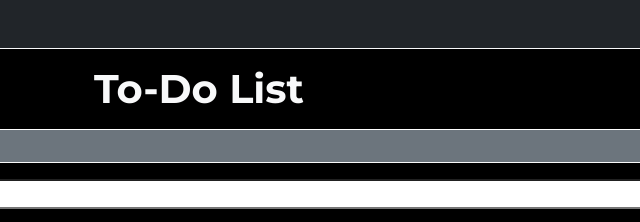
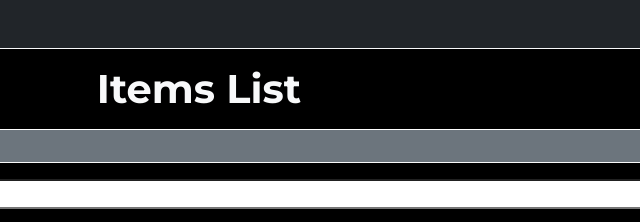
Before and after one commit to CirmiFrancis/javascript-items-list, a plain HTML site: page index.html in a window 1280 px wide. Shown: the top 222 px of the page, 441-1081 px from the left. Drawn offline with nearby package versions, Linux system fonts and the light colour scheme; some packages are replaced by stand-ins of ours; a script that the page names is missing.

Commit message:
Nombre cambiado: de To-Do List a Items List

```diff
--- a/index.html
+++ b/index.html
@@ -5,7 +5,7 @@
     <meta charset="utf-8">
     <meta name="viewport" content="width=device-width, initial-scale=1">
     <!-- Title -->
-    <title>To-Do List</title>
+    <title>Items List</title>
     <!-- Bootstrap CSS -->
     <link href="https://cdn.jsdelivr.net/npm/bootstrap@5.3.3/dist/css/bootstrap.min.css" rel="stylesheet" integrity="sha384-QWTKZyjpPEjISv5WaRU9OFeRpok6YctnYmDr5pNlyT2bRjXh0JMhjY6hW+ALEwIH" crossorigin="anonymous">
     <!-- Custom CSS -->
@@ -15,7 +15,7 @@
   <body class="m-md-5 border border-light rounded">
 
     <div class="container-fluid text-center text-light bg-black border-bottom border-white">
-        <h1 class="fw-bold py-3 m-0">To-Do List</h1>
+        <h1 class="fw-bold py-3 m-0">Items List</h1>
     </div>
 
     <div class="container-fluid text-center bg-secondary py-3 px-md-5">
```
